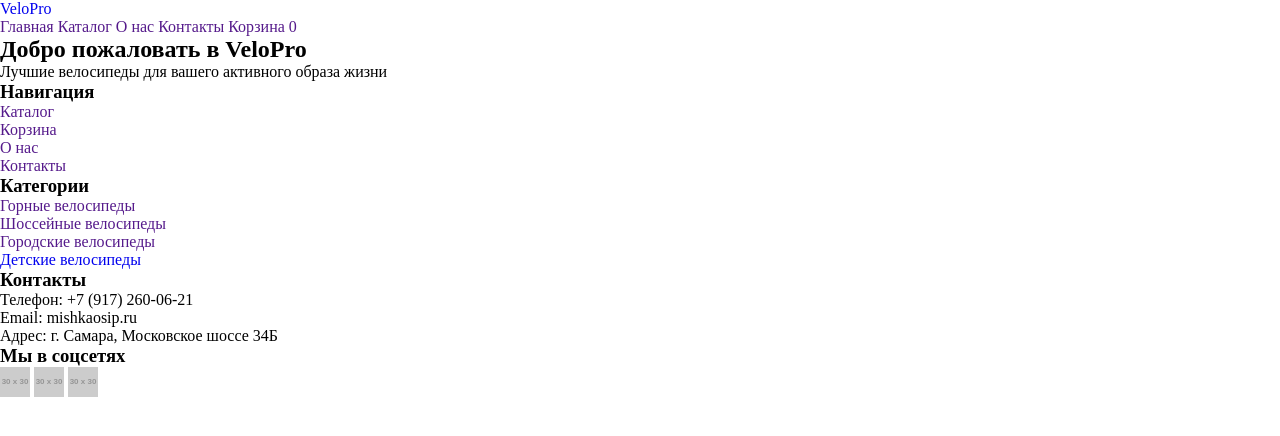
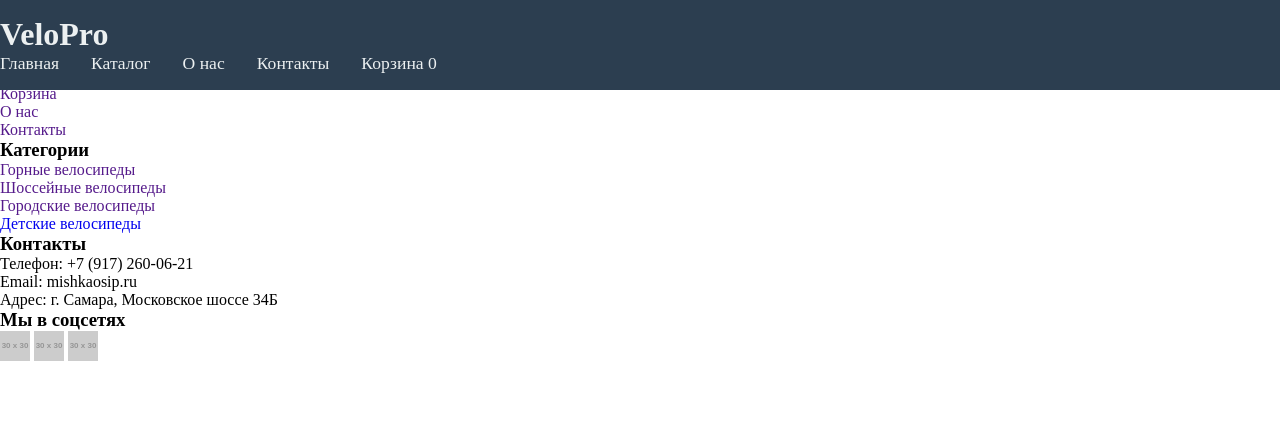
Before and after one commit to algorithm-ssau/Team1_6302, a plain HTML site: page index.html in a window 1280 px wide. Drawn offline with Linux system fonts and the light colour scheme; placeholder pictures from the web are drawn by us.

Commit message:
добавил стилей в header

```diff
--- a/css/style.css
+++ b/css/style.css
@@ -2,6 +2,7 @@
     margin: 0;
     padding: 0;
     box-sizing: border-box;
+
 }
 a{
     text-decoration: none;
@@ -9,8 +10,40 @@
 ul{
     list-style-type: none;
 }
+header {
+    background-color: #2c3e50;
+    color: white;
+    padding: 1rem 0;
+    position: fixed;
+    width: 100%;
+    top: 0;
+    z-index: 1000;
+}
 .header__content{
+    max-width: 1200px;
+     margin: 0 auto;
     display: flex;
     justify-content: space-between;
     align-items: center;
+    padding: 0 20px;
 }
+.logo {
+    font-size: 2rem;
+    font-weight: bold;
+    color: #ecf0f1;
+    text-decoration: none;
+}
+.header_list{
+    display: flex;
+    list-style: none;
+    gap: 2rem;
+}
+.header_link{
+    color: #ecf0f1;
+    text-decoration: none;
+    font-size: 1.1rem;
+    transition: color 0.3s;
+}
+.header_link:hover{
+    color: #3498db;
+}
--- a/index.html
+++ b/index.html
@@ -11,14 +11,18 @@
         <div class="header_content">
             <a href="/" class="logo">VeloPro</a>
             <nav>
-                <a  href="" class="header_link">Главная</a>
-                <a href="" class="header_link">Каталог</a>
-                <a href="" class="header_link">О нас</a>
-                <a href="" class="header_link">Контакты</a>
-                <a href="" class="header_link" class="cart_icon">
-                    Корзина
-                    <span class="cart_count">0</span>
-                </a>
+                <ul class="header_list">
+                    <li><a href="" class="header_link">Главная</a></li>
+                    <li><a href="" class="header_link">Каталог</a></li>
+                    <li><a href="" class="header_link">О нас</a></li>
+                    <li><a href="" class="header_link">Контакты</a></li>
+                    <li>
+                        <a href="" class="cart_icon, header_link">
+                            Корзина
+                            <span class="cart_count">0</span>
+                        </a>
+                    </li>
+                </ul>
             </nav>
         </div>
     </header>
```
